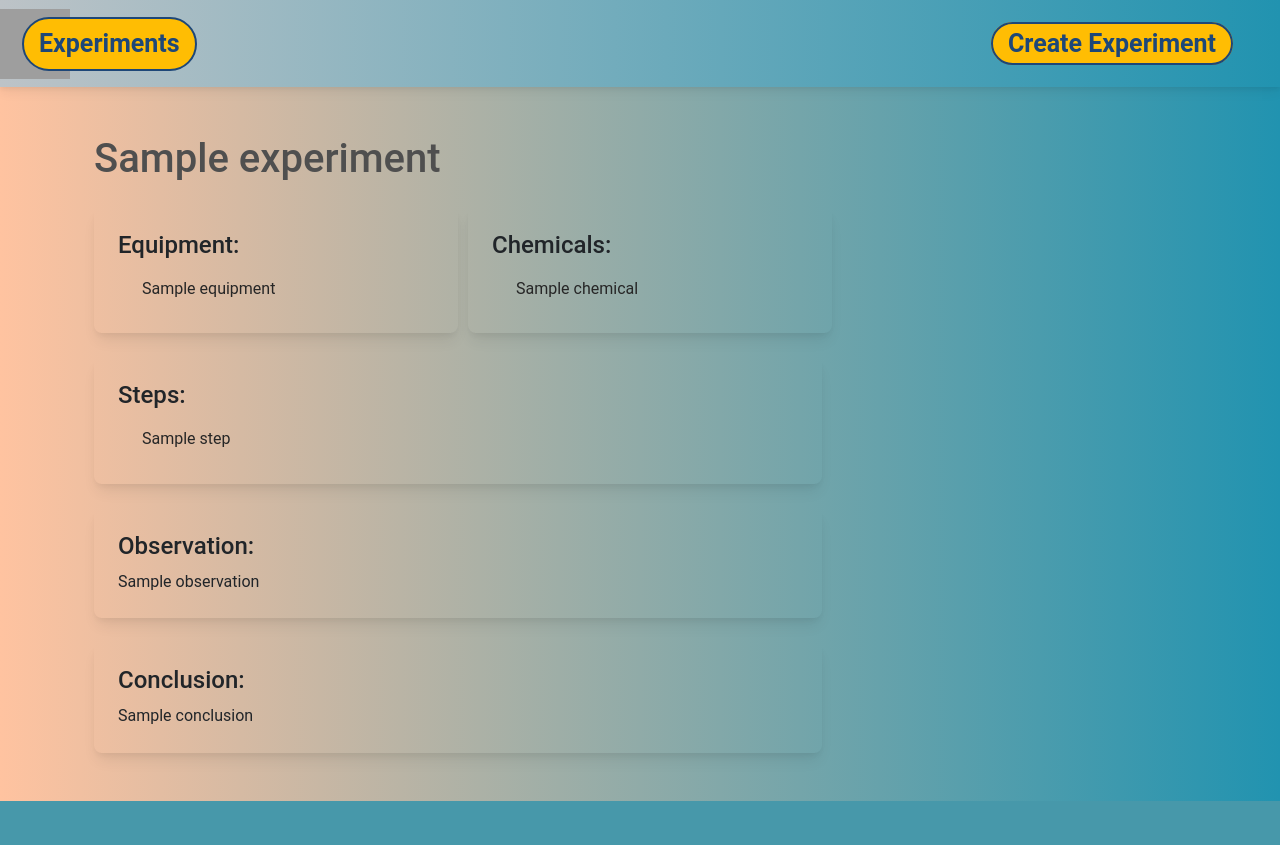
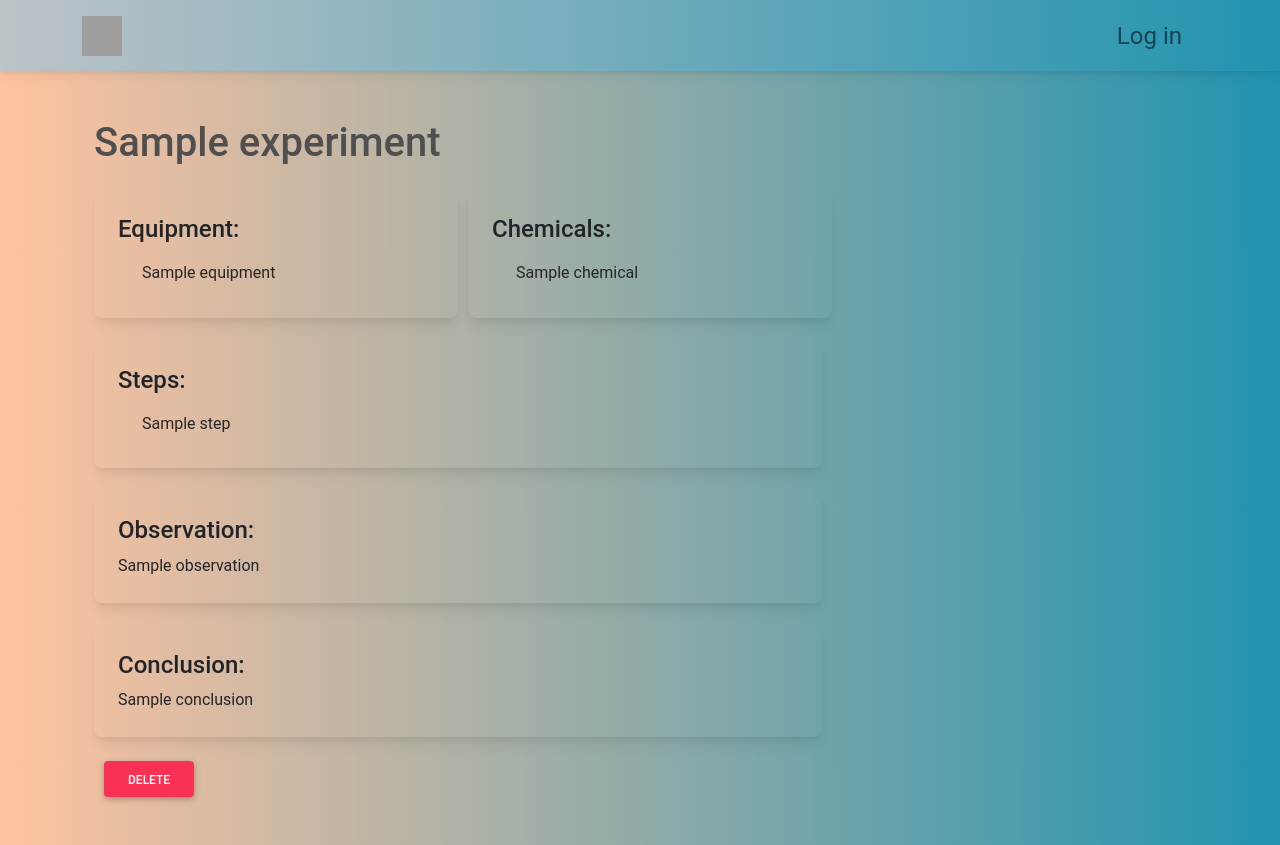
Before and after one commit to yaaa3ser/graduation-project, a Django app: template templates/experiment_detail.html in a window 1280 px wide. Before the commit the page ends 801 px from the top, so only its background shows below. Run offline with Django 4.2, Linux system fonts and the light colour scheme; the template is opened without the code that fills it: most values are stand-ins (such as "Sample title", 1, 10 or a date in 2020); some libraries are stand-ins or nearby versions; grey boxes are pictures that could not be loaded.

Commit message:
add delete feature and login logout buttons

```diff
--- a/authentication/urls.py
+++ b/authentication/urls.py
@@ -4,5 +4,5 @@ from .views import RegisterView, LoginView, LogoutView
 urlpatterns = [
     path('register/', RegisterView.as_view(), name='register'),
     path('login/', LoginView.as_view(), name='login'),
-    path('logout/', LogoutView.as_view())
+    path('logout/', LogoutView.as_view(), name="logout")
 ]
--- a/templates/base.html
+++ b/templates/base.html
@@ -1,38 +1,25 @@
 <!DOCTYPE html>
 <html>
   <head>
-  <meta charset="utf-8">
+    <meta charset="utf-8" />
     <title>Chemistry Lab</title>
 
     <!-- Bootstrap CSS CDN -->
-  <link rel="stylesheet" href="https://cdnjs.cloudflare.com/ajax/libs/twitter-bootstrap/5.3.3/css/bootstrap.min.css">
+    <link
+      rel="stylesheet"
+      href="https://cdnjs.cloudflare.com/ajax/libs/twitter-bootstrap/5.3.3/css/bootstrap.min.css"
+    />
 
     <!-- MDB CSS CDN -->
-  <link rel="stylesheet" href="https://cdnjs.cloudflare.com/ajax/libs/mdb-ui-kit/3.6.0/mdb.min.css">
+    <link
+      rel="stylesheet"
+      href="https://cdnjs.cloudflare.com/ajax/libs/mdb-ui-kit/3.6.0/mdb.min.css"
+    />
+  </head>
+  <body style="background-color: #e9f1fa" class="gradient-bg">
+    {% include 'navbar.html' %}
 
-</head>
-<body style="background-color: #E9F1FA;" class="gradient-bg">
-  <nav class="navbar navbar-expand-lg navbar-dark gradient-sm">
-    <img src="https://seeklogo.com/images/A/al-azhar-university-logo-5B06AB98A3-seeklogo.com.jpg" alt="eng_azhar" width="70" height="70">
-    <div class="container" >
-      <a class="exex" href="{% url 'experiments_list' %}">Experiments</a>
-      <button class="navbar-toggler" type="button" data-bs-toggle="collapse" data-bs-target="#navbarNav" aria-controls="navbarNav" aria-expanded="false" aria-label="Toggle navigation">
-        <span class="navbar-toggler-icon"></span>
-      </button>
-      <div class="collapse navbar-collapse" id="navbarNav">
-        <ul class="navbar-nav ms-auto">
-          <li class="nav-item">
-            <a class="exex" href="{% url 'experiment_create' %}">Create Experiment</a>
-          </li>
-        </ul>
-      </div>
-    </div>
-  </nav>
-
-  <main class="container my-5" >
-    {% block content %}
-    {% endblock %}
-  </main>
+    <main class="container my-5">{% block content %} {% endblock %}</main>
     <style>
       .gradient-bg {
         background: linear-gradient(to left, #2193b0, #ffc3a0);
@@ -40,18 +27,6 @@
       .gradient-sm {
         background: linear-gradient(to left, #2193b0, #bdc3c7);
       }
-    .exex {
-      color: #1E4778;
-      text-decoration: none;
-      font-size: 25px;
-      font-weight: 600;
-      padding: 5px 15px; /* Add space around the text */
-      margin-left: -95px;
-      border: 2px solid #1E4778; /* Update border color */
-      border-radius: 100px;
-      background-color: #ffbd03; /* Update background color */
-    }
-
     </style>
     <!-- Bootstrap JavaScript CDN -->
     <script src="https://cdnjs.cloudflare.com/ajax/libs/jquery/3.6.0/jquery.min.js"></script>
@@ -60,6 +35,5 @@
 
     <!-- MDB JavaScript CDN -->
     <script src="https://cdnjs.cloudflare.com/ajax/libs/mdb-ui-kit/3.6.0/mdb.min.js"></script>
-
   </body>
 </html>
--- a/templates/experiment_detail.html
+++ b/templates/experiment_detail.html
@@ -63,5 +63,14 @@
       </div>
     </div>
   </div>
+  <form action = "{% url 'experiments_list'%}">
+    {% csrf_token %}
+    <input type="hidden" name="id" value="{{ experiment.pk }}" />
+    <input type="hidden" name="_method" value="_delete" />
+
+    <button type="submit" class="btn btn-danger d-flex" style="margin: 10px">
+      Delete
+    </button>
+  </form>
 </div>
 {% endblock %}
--- /dev/null
+++ b/templates/navbar.html
@@ -0,0 +1,62 @@
+{% load static %}
+<nav
+  class="navbar navbar-expand-lg navbar-light bg-light gradient-sm"
+  style="position: sticky; top: 0; z-index: 99"
+>
+  <div class="container">
+    <a class="navbar-brand me-2" href="https://mdbgo.com/">
+      <img src= {% static 'logo.png' %} height="40" width="40" alt="MDB Logo"
+      loading="lazy" style="margin-top: -1px" />
+    </a>
+
+    <div
+      class="collapse navbar-collapse"
+      id="navbarButtonsExample"
+      style="justify-content: flex-end"
+    >
+      {% if user.is_authenticated %}
+      <ul class="navbar-nav me-auto mb-2 mb-lg-0">
+        <li class="nav-item">
+          <a
+            class="nav-link"
+            style="color: rgba(0, 0, 0, 0.55); font-size: 24px"
+            href="{% url 'experiments_list'%}"
+            >Experiments</a
+          >
+        </li>
+        <li class="nav-item">
+          <a
+            class="nav-link"
+            style="color: rgba(0, 0, 0, 0.55); font-size: 24px"
+            href="{% url 'experiment_create'%}"
+            >Create Experiment
+          </a>
+        </li>
+        {% endif %}
+      </ul>
+
+      <div
+        class="nav-item d-flex align-items-center"
+        style="color: rgba(0, 0, 0, 0.55); font-size: 24px"
+      >
+        {% if not user.is_authenticated %}
+        <a
+          style="color: rgba(0, 0, 0, 0.55); font-size: 24px"
+          class="nav-link"
+          href="{% url 'login' %}"
+        >
+          Log in
+        </a>
+        {% endif %} {% if user.is_authenticated %}
+        <a
+          style="color: rgba(0, 0, 0, 0.55); font-size: 24px"
+          class="nav-link"
+          href="{% url 'logout' %}"
+        >
+          Log out
+        </a>
+        {% endif %}
+      </div>
+    </div>
+  </div>
+</nav>
```
Also changed, not shown: TeacherView/views.py (+11 -0 lines), templates/experiment_list.html (+33 -17 lines), 1 other file. Lines whose indentation alone changed are shown as unchanged.
